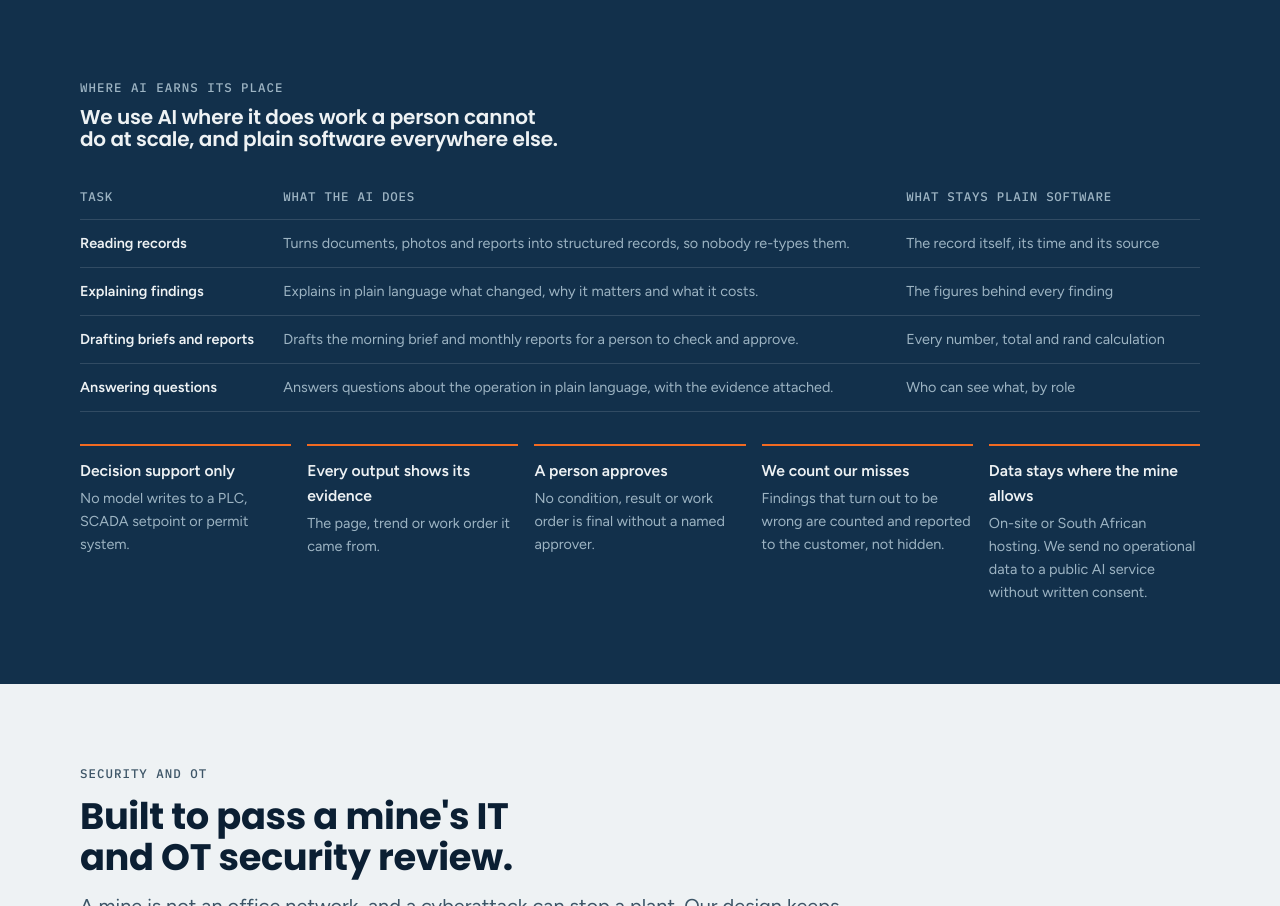
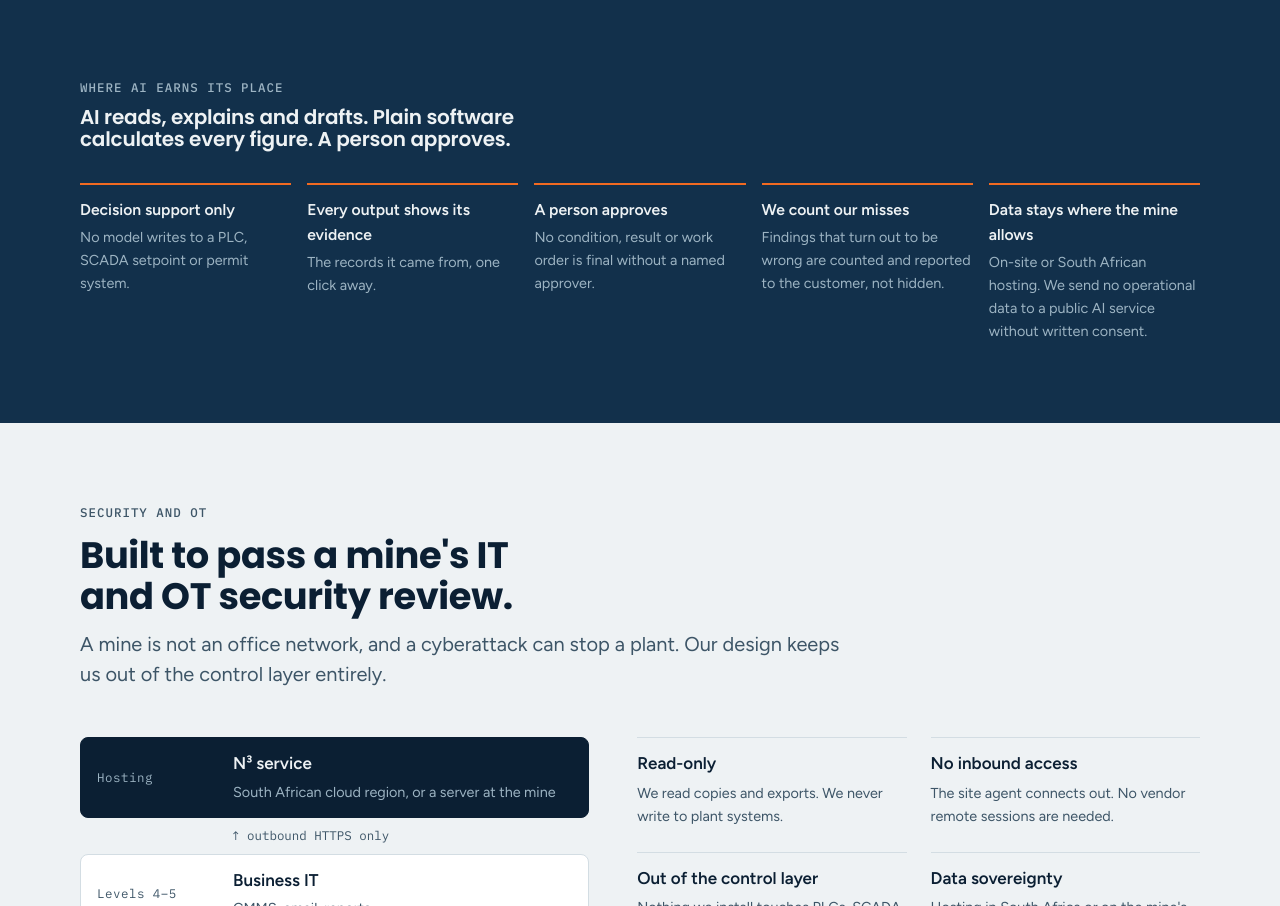
Before and after one commit to Nmagubane/n3-innovations-site, a plain HTML site: page technology.html in a window 1280 px wide. Shown: the part 1011-1917 px from the top of the page. Drawn offline with Linux system fonts and the light colour scheme.

Commit message:
Technology page: replace the AI task table with a one-line principle
Co-Authored-By: Claude Opus 5.5 <noreply@anthropic.com>
Claude-Session: https://claude.ai/code/session_01MvFnazCARBXrzNncXf2LTF

```diff
--- a/technology.html
+++ b/technology.html
@@ -60,22 +60,11 @@
       <figure class="ph banner-photo banner-video"><video class="lazy-video" muted loop playsinline preload="none" poster="https://images.pexels.com/videos/31046310/aerial-view-australia-coal-color-image-31046310.jpeg?auto=compress&amp;cs=tinysrgb&amp;w=1600" data-src-sm="https://videos.pexels.com/video-files/31046310/13269028_640_360_60fps.mp4" data-src-lg="https://videos.pexels.com/video-files/31046310/13269029_960_540_60fps.mp4" aria-label="Drone footage over an open-cast coal mine, with dust rising as a truck and an excavator work"></video><button class="video-toggle" type="button" aria-pressed="false" aria-label="Pause the video"><svg viewBox="0 0 24 24" aria-hidden="true"><path class="i-pause" d="M8 5v14M16 5v14" stroke="currentColor" stroke-width="2.6"/><path class="i-play" d="M8 5l11 7-11 7z" fill="currentColor"/></svg></button><a class="ph-credit" href="https://www.pexels.com/video/aerial-view-of-coal-mining-operations-31046310/" target="_blank" rel="noopener">Video: Vikash Singh / Pexels</a></figure>
       <div class="sub-head">
         <p class="label">Where AI earns its place</p>
-        <h3>We use AI where it does work a person cannot do at scale, and plain software everywhere else.</h3>
-      </div>
-      <div class="table-wrap">
-        <table class="ai-table">
-          <thead><tr><th scope="col">Task</th><th scope="col">What the AI does</th><th scope="col">What stays plain software</th></tr></thead>
-          <tbody>
-            <tr><td>Reading records</td><td data-label="What the AI does">Turns documents, photos and reports into structured records, so nobody re-types them.</td><td data-label="What stays plain software">The record itself, its time and its source</td></tr>
-            <tr><td>Explaining findings</td><td data-label="What the AI does">Explains in plain language what changed, why it matters and what it costs.</td><td data-label="What stays plain software">The figures behind every finding</td></tr>
-            <tr><td>Drafting briefs and reports</td><td data-label="What the AI does">Drafts the morning brief and monthly reports for a person to check and approve.</td><td data-label="What stays plain software">Every number, total and rand calculation</td></tr>
-            <tr><td>Answering questions</td><td data-label="What the AI does">Answers questions about the operation in plain language, with the evidence attached.</td><td data-label="What stays plain software">Who can see what, by role</td></tr>
-          </tbody>
-        </table>
+        <h3>AI reads, explains and drafts. Plain software calculates every figure. A person approves.</h3>
       </div>
       <ul class="rules-grid" aria-label="AI rules we build by">
         <li><b>Decision support only</b><span>No model writes to a PLC, SCADA setpoint or permit system.</span></li>
-        <li><b>Every output shows its evidence</b><span>The page, trend or work order it came from.</span></li>
+        <li><b>Every output shows its evidence</b><span>The records it came from, one click away.</span></li>
         <li><b>A person approves</b><span>No condition, result or work order is final without a named approver.</span></li>
         <li><b>We count our misses</b><span>Findings that turn out to be wrong are counted and reported to the customer, not hidden.</span></li>
         <li><b>Data stays where the mine allows</b><span>On-site or South African hosting. We send no operational data to a public AI service without written consent.</span></li>
```
